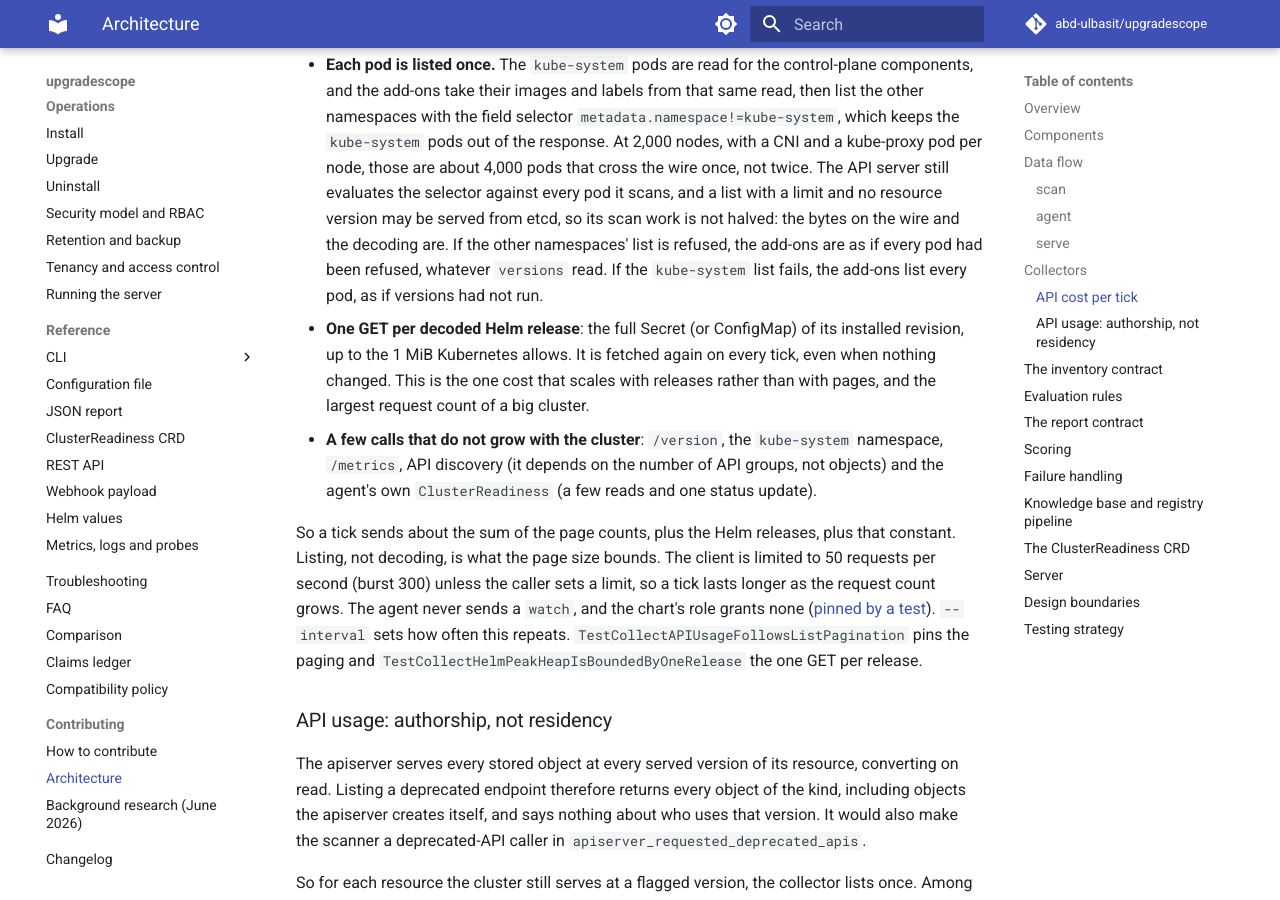
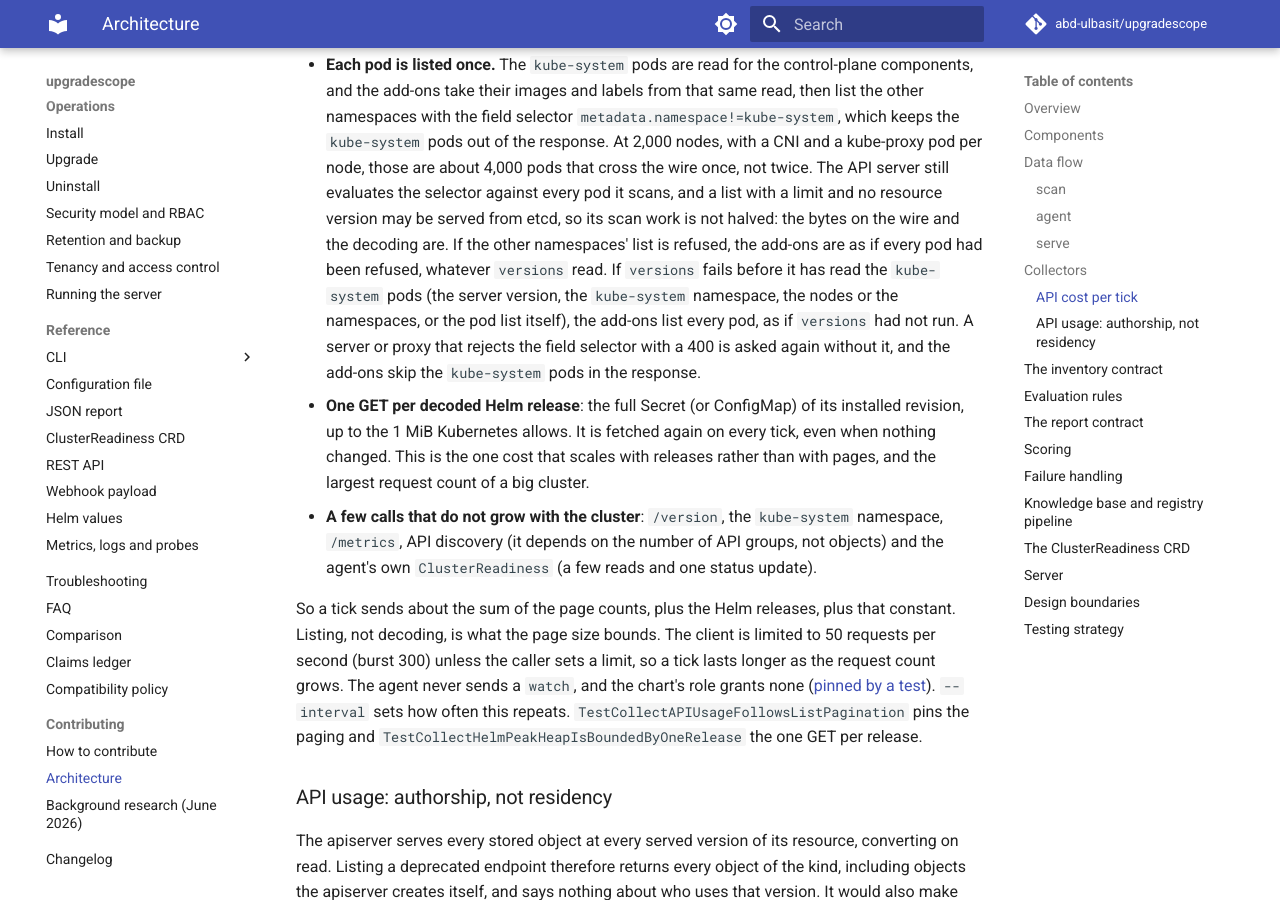
Before and after one commit to abd-ulbasit/upgradescope, an MkDocs documentation site: the page built from docs/architecture.md, in a window 1280 px wide and 900 px high, scrolled down 6331 px. Built offline with MkDocs 1.6.1 and Material for MkDocs 9.7.7, drawn with Linux system fonts in a browser that asks for light colours; comment, search, counter and statistics services are not loaded.

Commit message:
docs(architecture): the add-ons list every pod whenever versions fails before the kube-system list
Refs #227

Co-Authored-By: Claude Fable 5 <noreply@anthropic.com>

```diff
--- a/docs/architecture.md
+++ b/docs/architecture.md
@@ -198,8 +198,13 @@ release, not a copy of the cluster. The requests of one tick are:
   and a list with a limit and no resource version may be served from etcd,
   so its scan work is not halved: the bytes on the wire and the decoding
   are. If the other namespaces' list is refused, the add-ons are as if every
-  pod had been refused, whatever `versions` read. If the `kube-system` list fails, the add-ons list every pod, as if
-  versions had not run.
+  pod had been refused, whatever `versions` read. If `versions` fails
+  before it has read the `kube-system` pods (the server version, the
+  `kube-system` namespace, the nodes or the namespaces, or the pod list
+  itself), the add-ons list every pod, as if `versions` had not run. A
+  server or proxy that rejects the field selector with a 400 is asked
+  again without it, and the add-ons skip the `kube-system` pods in the
+  response.
 - **One GET per decoded Helm release**: the full Secret (or ConfigMap) of its
   installed revision, up to the 1 MiB Kubernetes allows. It is fetched again
   on every tick, even when nothing changed. This is the one cost that scales
```
